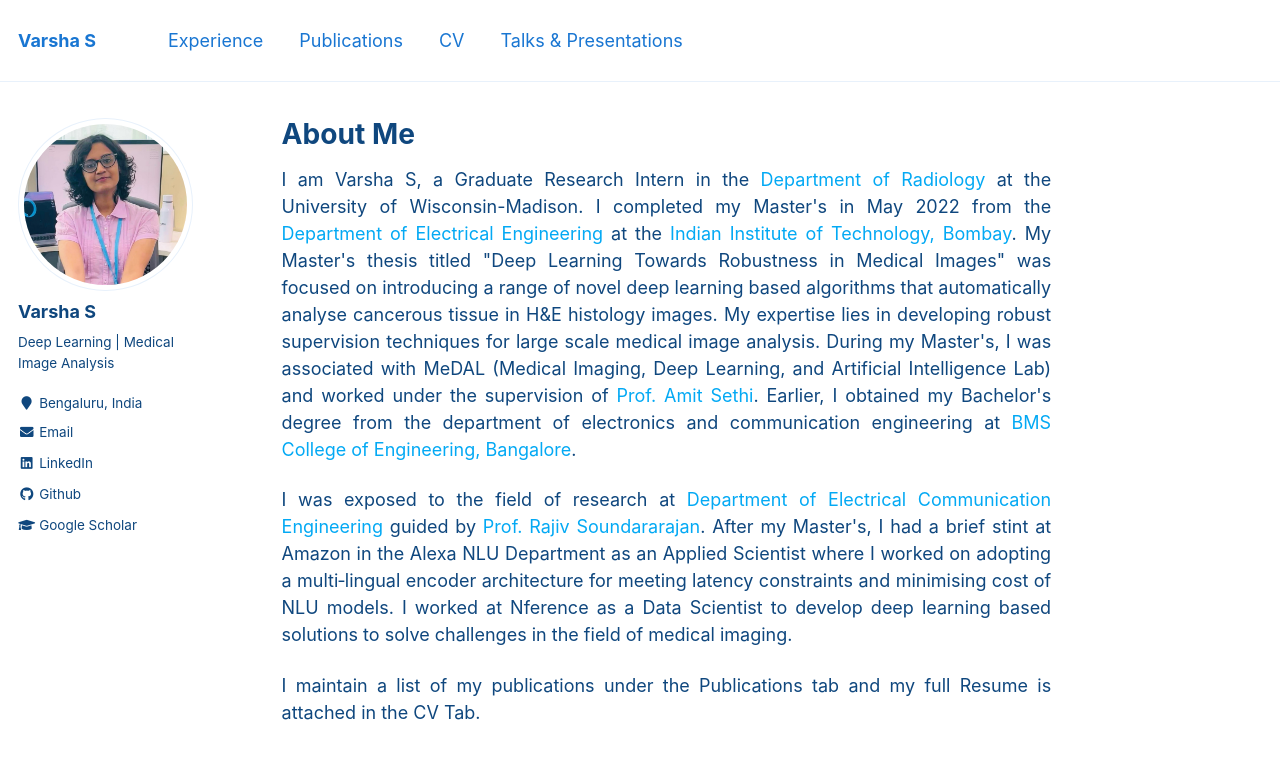
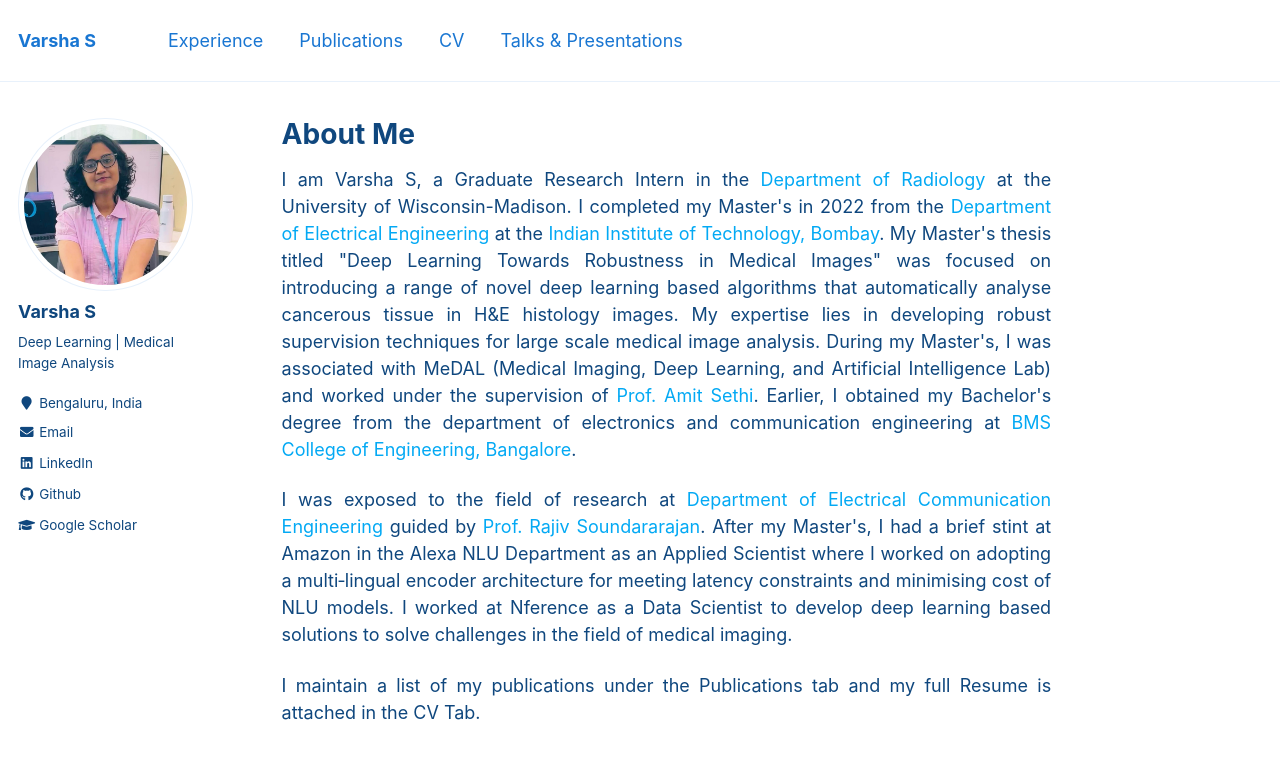
Before and after one commit to VarshaSatish/VarshaSatish.github.io, a Jekyll site: the page built from _pages/about.md, in a window 1280 px wide and 900 px high. Shown: the top 759 px of the window. Built offline with Jekyll 4.4.1, drawn with Linux system fonts in a browser that asks for light colours.

Commit message:
Update about.md

```diff
--- a/_pages/about.md
+++ b/_pages/about.md
@@ -7,7 +7,7 @@ redirect_from:
   - /about.html
 ---
 <h1>About Me </h1>
-<div style='text-align: justify;'>I am Varsha S, a Graduate Research Intern in the <a href="https://ece.iisc.ac.in/" style="text-decoration: none;">Department of Radiology</a> at the University of Wisconsin-Madison. I completed my Master's in May 2022 from the <a href="https://www.ee.iitb.ac.in" style="text-decoration: none;">Department of Electrical Engineering</a> at the <a href="https://www.iitb.ac.in/" style="text-decoration: none;">Indian Institute of  Technology, Bombay</a>. My  Master's thesis titled "Deep Learning Towards Robustness in Medical Images" was focused on introducing a range of novel deep learning based algorithms that automatically analyse cancerous tissue in H&E histology images. My expertise lies in developing robust supervision techniques for large scale medical image analysis. During my Master's, I was associated with MeDAL (Medical Imaging, Deep Learning, and Artificial Intelligence Lab) and worked under the supervision of <a href="https://www.ee.iitb.ac.in/~asethi/" style="text-decoration: none;">Prof. Amit Sethi</a>. Earlier, I obtained my Bachelor's degree from the department of electronics and communication engineering at <a href="https://bmsce.ac.in/home/Electronics-and-Communication-Engineering-About" style="text-decoration: none;">BMS College of Engineering, Bangalore</a>.
+<div style='text-align: justify;'>I am Varsha S, a Graduate Research Intern in the <a href="https://ece.iisc.ac.in/" style="text-decoration: none;">Department of Radiology</a> at the University of Wisconsin-Madison. I completed my Master's in 2022 from the <a href="https://www.ee.iitb.ac.in" style="text-decoration: none;">Department of Electrical Engineering</a> at the <a href="https://www.iitb.ac.in/" style="text-decoration: none;">Indian Institute of  Technology, Bombay</a>. My  Master's thesis titled "Deep Learning Towards Robustness in Medical Images" was focused on introducing a range of novel deep learning based algorithms that automatically analyse cancerous tissue in H&E histology images. My expertise lies in developing robust supervision techniques for large scale medical image analysis. During my Master's, I was associated with MeDAL (Medical Imaging, Deep Learning, and Artificial Intelligence Lab) and worked under the supervision of <a href="https://www.ee.iitb.ac.in/~asethi/" style="text-decoration: none;">Prof. Amit Sethi</a>. Earlier, I obtained my Bachelor's degree from the department of electronics and communication engineering at <a href="https://bmsce.ac.in/home/Electronics-and-Communication-Engineering-About" style="text-decoration: none;">BMS College of Engineering, Bangalore</a>.
 <p>  </p>
 
 <div style='text-align: justify;'>I was exposed to the field of research at <a href="https://ece.iisc.ac.in/" style="text-decoration: none;">Department of Electrical Communication Engineering</a> guided by <a ref="https://ece.iisc.ac.in/~rajivs/#/" style="text-decoration: none;">Prof. Rajiv Soundararajan</a>. After my Master's, I had a brief stint at Amazon in the Alexa NLU Department as an Applied Scientist where I worked on adopting a multi‑lingual encoder architecture for meeting latency constraints and minimising cost of NLU models. I worked at Nference as a Data Scientist to develop deep learning based solutions to solve challenges in the field of medical imaging.
```
